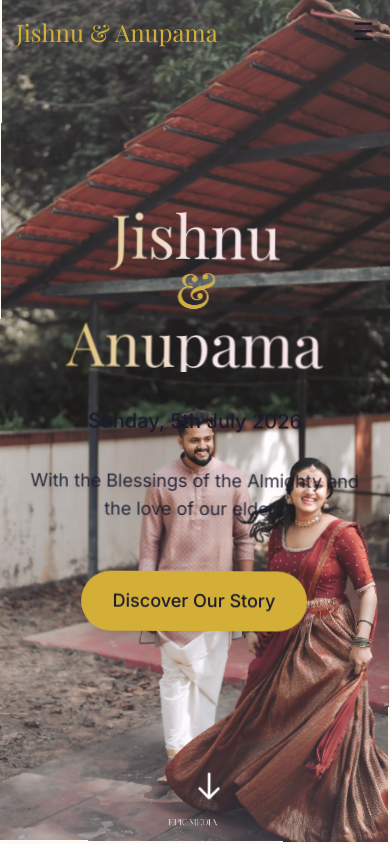
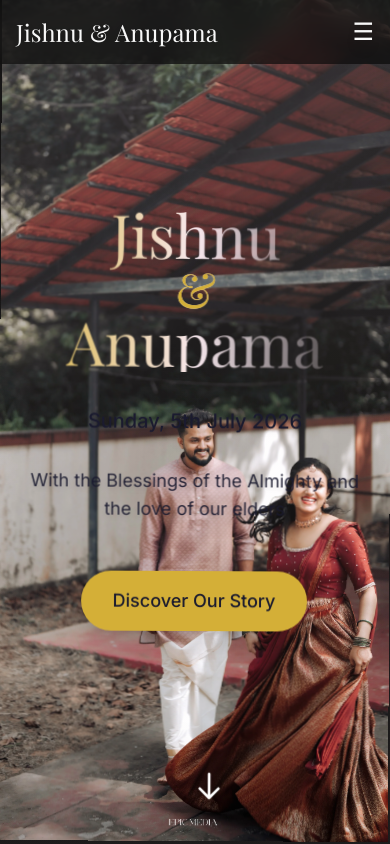
Before and after one commit to jishnujs123/Wedding, a React (Vite) app: page / in a window 390 px wide. Shown: the top 844 px of the page. Built offline with nearby package versions, Linux system fonts and the light colour scheme.

Commit message:
Dark theme, navbar white transparent, exact maps, image paths synced

```diff
--- a/src/components/Events.jsx
+++ b/src/components/Events.jsx
@@ -3,7 +3,7 @@ const Events = () => {
     {
       title: 'Temple Muhurtham',
       date: 'Sunday, 5th July 2026',
-      time: '9:30 AM - 10:00 AM',
+      time: '9:15 AM - 9:45 AM',
       venue: 'Thrikkakara Vamana Moorthy Temple, Thrikkakara, Edapally, Kochi',
       map: 'https://www.google.com/maps/embed?pb=!1m18!1m12!1m3!1d3921.559947772974!2d76.3087!3d10.033!2m3!1f0!2f0!3f0!3m2!1i1024!2i768!4f13.1!3m3!1m2!1s0x0%3A0x0!2zMTrCsDAxJzU5LjIiTiA3NMKwMTgnMzEuMiJF!5e0!3m2!1sen!2sin!4v1690000000000',
     },
@@ -24,26 +24,27 @@ const Events = () => {
   ];
 
   return (
-    <section id="events" className="py-32 bg-sage/30 floral-pattern">
+    <section id="events" className="py-32 bg-charcoal/50">
       <div className="max-w-7xl mx-auto px-4 sm:px-6 lg:px-8">
         <div className="text-center mb-20 animate-wedding-float">
-          <h2 className="text-5xl md:text-6xl lg:text-7xl font-serif mb-6 bg-gradient-to-r from-gold via-sage to-blush bg-clip-text text-transparent drop-shadow-lg">Wedding Events</h2>
-          <p className="text-xl text-navy/80 max-w-2xl mx-auto">Join us for these special moments</p>
+          <h2 className="text-5xl md:text-6xl lg:text-7xl font-serif mb-6 bg-gradient-to-r from-gold via-silver to-whiteglow bg-clip-text text-transparent drop-shadow-2xl">Wedding Events</h2>
+          <p className="text-xl text-silver max-w-2xl mx-auto">Join us for these sacred moments</p>
         </div>
         <div className="grid md:grid-cols-3 gap-8">
           {events.map((event, index) => (
-            <div key={index} className="bg-white/50 backdrop-blur-sm rounded-3xl p-8 shadow-xl hover:shadow-2xl transition-all duration-500 hover:-translate-y-4 animate-slide-up" style={{animationDelay: `${index * 0.1}s`}}>
-              <h3 className="text-3xl font-serif text-navy mb-4">{event.title}</h3>
+            <div key={index} className="bg-black/60 backdrop-blur-xl rounded-3xl p-8 shadow-2xl border border-gold/20 hover:border-gold/40 transition-all duration-500 hover:-translate-y-4 group animate-slide-up" style={{animationDelay: `${index * 0.1}s`}}>
+              <h3 className="text-3xl font-serif text-whiteglow mb-4 group-hover:text-gold transition-colors">{event.title}</h3>
               <p className="text-2xl font-medium text-gold mb-2">{event.date}</p>
-              <p className="text-xl mb-4">{event.time}</p>
-              <p className="text-lg text-navy/80 mb-6">{event.venue}</p>
+              <p className="text-xl mb-4 text-silver">{event.time}</p>
+              <p className="text-lg text-whiteglow/90 mb-6 leading-relaxed">{event.venue}</p>
               <iframe
                 src={event.map}
                 width="100%"
                 height="200"
-                className="rounded-2xl"
+                className="rounded-2xl border-0 shadow-xl"
                 allowFullScreen=""
                 loading="lazy"
+                referrerPolicy="no-referrer-when-downgrade"
               />
             </div>
           ))}
--- a/src/components/Gallery.jsx
+++ b/src/components/Gallery.jsx
@@ -8,12 +8,12 @@ const Gallery = () => {
     { src: './images/gallery-01.jpg.webp', alt: 'Pre-wedding moment 1' },
     { src: './images/gallery-02.jpg.webp', alt: 'Pre-wedding moment 2' },
     { src: './images/gallery-03.jpg.webp', alt: 'Pre-wedding moment 3' },
-    { src: '/images/gallery-04.jpg.webp', alt: 'Pre-wedding moment 4' },
-    { src: '/images/gallery-05.jpg.webp', alt: 'Pre-wedding moment 5' },
-    { src: '/images/gallery-06.jpg.webp', alt: 'Pre-wedding moment 6' },
-    { src: '/images/gallery-07.jpg.webp', alt: 'Pre-wedding moment 7' },
-    { src: '/images/gallery-08.jpg.webp', alt: 'Pre-wedding moment 8' },
-    { src: '/images/gallery-09.jpg.webp', alt: 'Pre-wedding moment 9' },
+    { src: './images/gallery-04.jpg.webp', alt: 'Pre-wedding moment 4' },
+    { src: './images/gallery-05.jpg.webp', alt: 'Pre-wedding moment 5' },
+    { src: './images/gallery-06.jpg.webp', alt: 'Pre-wedding moment 6' },
+    { src: './images/gallery-07.jpg.webp', alt: 'Pre-wedding moment 7' },
+    { src: './images/gallery-08.jpg.webp', alt: 'Pre-wedding moment 8' },
+    { src: './images/gallery-09.jpg.webp', alt: 'Pre-wedding moment 9' },
   ];
 
   const nextImage = () => setCarouselImage((carouselImage + 1) % images.length);
--- a/src/components/Navbar.jsx
+++ b/src/components/Navbar.jsx
@@ -16,37 +16,37 @@ const Navbar = () => {
   };
 
   return (
-    <nav className={`fixed top-0 w-full z-50 transition-all duration-300 ${isScrolled ? 'bg-ivory/95 backdrop-blur-md shadow-lg' : 'bg-transparent'}`}>
+    <nav className={`fixed top-0 w-full z-50 transition-all duration-300 ${isScrolled ? 'bg-black/90 backdrop-blur-md shadow-2xl border-b border-silver/20' : 'bg-black/70 backdrop-blur-md'}`}>
       <div className="max-w-7xl mx-auto px-4 sm:px-6 lg:px-8">
         <div className="flex justify-between h-16">
           <div className="flex items-center">
-            <h1 className="text-2xl font-serif text-gold">Jishnu & Anupama</h1>
+            <h1 className="text-2xl md:text-3xl font-serif text-whiteglow drop-shadow-lg">Jishnu & Anupama</h1>
           </div>
           <div className="hidden md:flex items-center space-x-8">
             {['hero', 'about', 'events', 'timeline', 'gallery', 'rsvp'].map((section) => (
               <button
                 key={section}
                 onClick={() => scrollToSection(section)}
-                className="text-navy hover:text-gold transition-colors font-medium py-2"
+                className="text-whiteglow hover:text-gold transition-all duration-300 font-medium py-2 px-4 rounded-lg hover:bg-silver/20 backdrop-blur-sm drop-shadow-md"
               >
                 {section.charAt(0).toUpperCase() + section.slice(1)}
               </button>
             ))}
           </div>
           <div className="md:hidden flex items-center">
-            <button onClick={() => setIsOpen(!isOpen)} className="text-2xl">
+            <button onClick={() => setIsOpen(!isOpen)} className="text-2xl md:text-3xl text-whiteglow drop-shadow-lg">
               ☰
             </button>
           </div>
         </div>
       </div>
       {isOpen && (
-        <div className="md:hidden bg-ivory/95 px-4 pb-4">
+        <div className="md:hidden bg-black/95 backdrop-blur-md px-4 pb-4 border-t border-silver/20">
           {['hero', 'about', 'events', 'timeline', 'gallery', 'rsvp'].map((section) => (
             <button
               key={section}
               onClick={() => scrollToSection(section)}
-              className="block w-full text-left text-navy hover:text-gold py-2 font-medium"
+              className="block w-full text-left text-whiteglow hover:text-gold py-3 px-4 font-medium rounded-lg hover:bg-silver/20 transition-all duration-300"
             >
               {section.charAt(0).toUpperCase() + section.slice(1)}
             </button>
--- a/src/components/Timeline.jsx
+++ b/src/components/Timeline.jsx
@@ -1,7 +1,7 @@
 const Timeline = () => {
   const timelineItems = [
     {
-      time: '9:30 AM',
+      time: '9:15 AM',
       title: 'Muhurtham',
       date: '5th July 2026',
       description: 'Thrikkakara Vamana Moorthy Temple',
--- a/src/index.css
+++ b/src/index.css
@@ -15,7 +15,8 @@
 body {
   margin: 0;
   font-family: 'Inter', 'Poppins', sans-serif;
-  background: linear-gradient(180deg, #FFFDF5 0%, #F9F5F0 100%);
+  background: linear-gradient(180deg, #0a0a0a 0%, #1a1a1a 100%);
+  color: #f8f8f8;
   overscroll-behavior: none;
 }
 
--- a/tailwind.config.js
+++ b/tailwind.config.js
@@ -7,12 +7,13 @@ export default {
   theme: {
     extend: {
       colors: {
-        ivory: '#FFF8F0',
+        black: '#0a0a0a',
+        charcoal: '#1a1a1a',
+        darknavy: '#1A1A2E',
         gold: '#D4AF37',
-        blush: '#F9E4E4',
+        silver: '#C0C0C0',
+        whiteglow: '#f8f8f8',
         rose: '#F8E8EE',
-        sage: '#E8F5E8',
-        lavender: '#F3E8FF',
         floral: {
           50: '#FFF8F0',
           500: '#D4AF37',
```
Also changed, not shown: 2 other files (tests, documents, lock files or other folders).
